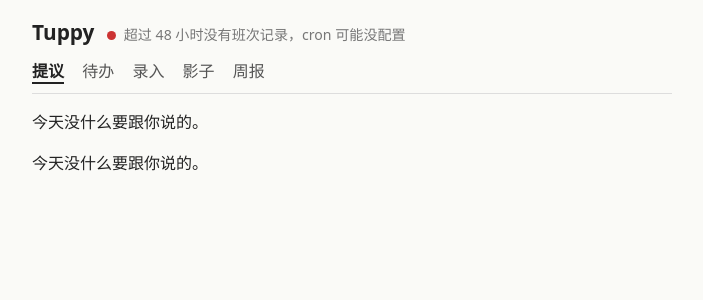
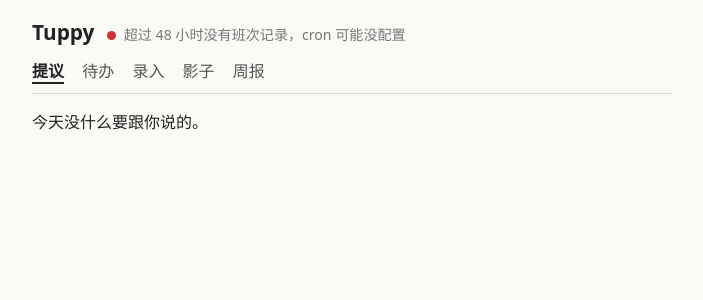
Before and after one commit to tojoevan/tuppy, a Flask app: page / in a window 1280 px wide. Shown: the top 300 px of the page, without its empty margins (288-991 px from the left). Run offline with Flask 3, Linux system fonts and the light colour scheme; data comes from the database, SQL or seed files in the repository; data that the repository does not hold is empty.

Commit message:
fix: duplicate empty-state greeting on index — for-else repeated greeting text

```diff
--- a/templates/index.html
+++ b/templates/index.html
@@ -18,8 +18,6 @@
   {% endif %}
   <div class="muted">{{ p.domain }}{% if p.category %} · {{ p.category }}{% endif %} · {{ '早班' if p.shift == 'morning' else '晚班' }}</div>
 </div>
-{% else %}
-<p>今天没什么要跟你说的。</p>
 {% endfor %}
 {% if history %}
 <h3 style="margin-top:24px">最近处理过的</h3>
```
